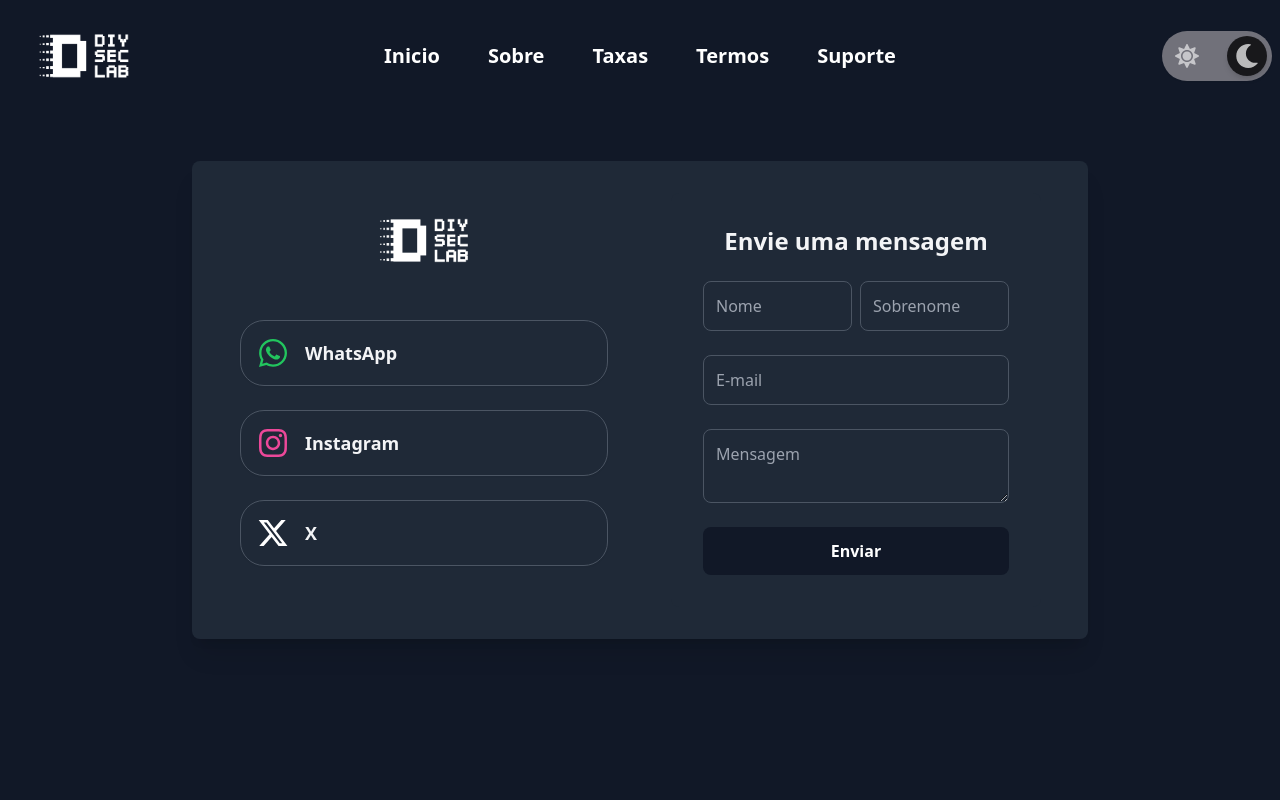
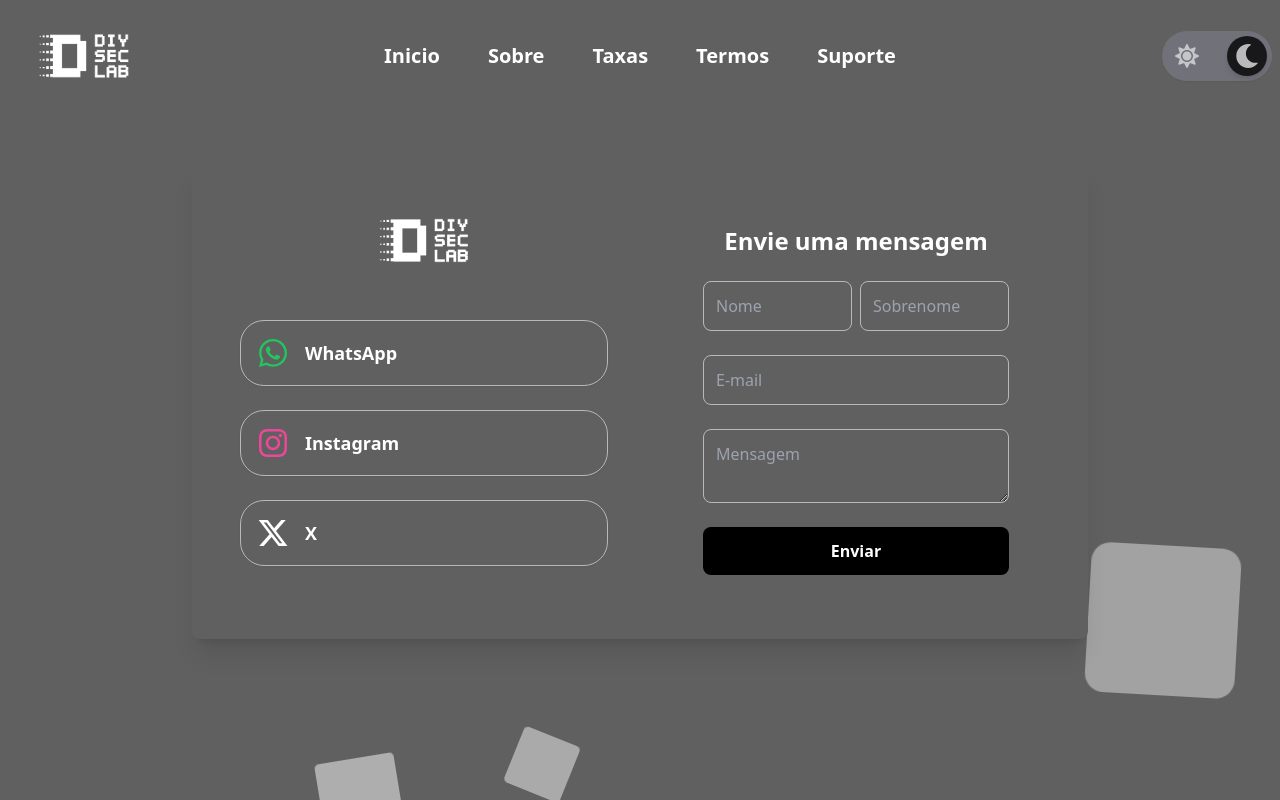
Before and after one commit to Lucasqc04/john-galt, a React (Vite) app: page /pt in a window 1280 px wide. Both pictures are taken after a click on the button "Suporte". Built offline with nearby package versions, Linux system fonts and the light colour scheme; no server answers; what @mercadopago/sdk-react would draw is missing.

Commit message:
style: color change of pages

```diff
--- a/src/view/components/BackgroundAnimatedProduct.tsx
+++ b/src/view/components/BackgroundAnimatedProduct.tsx
@@ -1,17 +1,17 @@
 export function BackgroundAnimatedProduct() {
   return (
-    <div className="fixed inset-0 -z-10 w-full h-full bg-primary-light dark:bg-primary-dark">
+    <div className="fixed inset-0 -z-10 w-full h-full bg-[#B9B8B8] dark:bg-[#606060]">
       <ul className="circles absolute top-0 left-0 w-full h-full overflow-hidden">
-        <li className="bg-[#B9B8B8] dark:bg-[#606060]"></li>
-        <li className="bg-[#B9B8B8] dark:bg-[#606060]"></li>
-        <li className="bg-[#B9B8B8] dark:bg-[#606060]"></li>
-        <li className="bg-[#B9B8B8] dark:bg-[#606060]"></li>
-        <li className="bg-[#B9B8B8] dark:bg-[#606060]"></li>
-        <li className="bg-[#B9B8B8] dark:bg-[#606060]"></li>
-        <li className="bg-[#B9B8B8] dark:bg-[#606060]"></li>
-        <li className="bg-[#B9B8B8] dark:bg-[#606060]"></li>
-        <li className="bg-[#B9B8B8] dark:bg-[#606060]"></li>
-        <li className="bg-[#B9B8B8] dark:bg-[#606060]"></li>
+        <li className="bg-[#606060] dark:bg-[#B9B8B8]"></li>
+        <li className="bg-[#606060] dark:bg-[#B9B8B8]"></li>
+        <li className="bg-[#606060] dark:bg-[#B9B8B8]"></li>
+        <li className="bg-[#606060] dark:bg-[#B9B8B8]"></li>
+        <li className="bg-[#606060] dark:bg-[#B9B8B8]"></li>
+        <li className="bg-[#606060] dark:bg-[#B9B8B8]"></li>
+        <li className="bg-[#606060] dark:bg-[#B9B8B8]"></li>
+        <li className="bg-[#606060] dark:bg-[#B9B8B8]"></li>
+        <li className="bg-[#606060] dark:bg-[#B9B8B8]"></li>
+        <li className="bg-[#606060] dark:bg-[#B9B8B8]"></li>
       </ul>
     </div>
   );
--- a/src/view/screens/BuyBitcoin/BuyBitcoin.tsx
+++ b/src/view/screens/BuyBitcoin/BuyBitcoin.tsx
@@ -122,7 +122,7 @@ export default function BuyBitcoinAndCheckout() {
                 value={brlAmount}
                 onChange={handleBrlChange}
                 placeholder="Digite o valor em BRL"
-                className="border pl-16 pr-16 py-3 rounded-3xl text-base sm:text-lg text-black dark:text-white bg-slate-100 dark:bg-slate-700 text-center w-full"
+                className="border pl-16 pr-16 py-3 rounded-3xl text-base sm:text-lg text-black dark:text-white bg-slate-100 dark:bg-[#B9B8B8] text-center w-full"
               />
               <button className="absolute right-4 top-1/2 transform -translate-y-1/2 text-white">
                 <img src={Brl} alt="BRL" className="w-6 h-6 sm:w-8 sm:h-8" />
@@ -136,7 +136,7 @@ export default function BuyBitcoinAndCheckout() {
                 value={btcAmount}
                 readOnly
                 placeholder="Valor em BTC"
-                className="border pl-16 pr-16 py-3 rounded-3xl text-base sm:text-lg text-black dark:text-white bg-slate-100 dark:bg-slate-700 text-center w-full"
+                className="border pl-16 pr-16 py-3 rounded-3xl text-base sm:text-lg text-black dark:text-white bg-slate-100 dark:bg-[#B9B8B8] text-center w-full"
               />
               <button className="absolute right-4 top-1/2 transform -translate-y-1/2 text-white">
                 <img
--- a/src/view/screens/BuyBitcoin/HeaderAlfred.tsx
+++ b/src/view/screens/BuyBitcoin/HeaderAlfred.tsx
@@ -16,7 +16,7 @@ export default function HeaderAlfred() {
     <header
       className={classNames(
         'fixed z-50 top-0 left-0 pt-0 md:p-2 flex items-center justify-between w-full max-w-[100vw] transition-all duration-300',
-        isScrolled && 'shadow-sm bg-primary-light dark:bg-primary-dark',
+        isScrolled && 'shadow-sm bg-[#B9B8B8] dark:bg-[#606060]',
       )}
     >
       <nav
--- a/src/view/screens/support.tsx
+++ b/src/view/screens/support.tsx
@@ -69,8 +69,8 @@ export function Support() {
     <>
       <BackgroundAnimatedProduct />
       <HeaderAlfred />
-      <section className="min-h-screen flex items-center justify-center bg-gray-100 dark:bg-gray-900">
-        <div className="w-full max-w-4xl bg-white dark:bg-gray-800 p-8 rounded-lg shadow-xl">
+      <section className="min-h-screen flex items-center justify-center">
+        <div className="w-full max-w-4xl bg-[#B9B8B8] dark:bg-[#606060] p-8 rounded-lg shadow-xl">
           <div className="grid grid-cols-1 md:grid-cols-12 gap-8">
             <aside className="col-span-full md:col-span-6 flex flex-col items-center">
               <img
@@ -84,10 +84,10 @@ export function Support() {
                   href="https://chat.whatsapp.com/HtFSC2xozFhLEFxaDf5Psx"
                   target="_blank"
                   rel="noopener noreferrer"
-                  className="flex items-center gap-4 p-4 bg-white dark:bg-gray-800 border border-gray-300 dark:border-gray-600 rounded-[24px] shadow-sm hover:bg-gray-200 dark:hover:bg-gray-700 transition"
+                  className="flex items-center gap-4 p-4 bg-[#B9B8B8] dark:bg-[#606060] border border-gray-300 dark:border-[#B9B8B8] rounded-[24px] shadow-sm hover:bg-gray-200 dark:hover:bg-[#B9B8B8] transition"
                 >
                   <FaWhatsapp size={32} className="text-green-500" />
-                  <span className="font-semibold text-lg text-gray-900 dark:text-gray-100">
+                  <span className="font-semibold text-lg text-[#606060] dark:text-white ">
                     WhatsApp
                   </span>
                 </a>
@@ -95,10 +95,10 @@ export function Support() {
                   href="https://www.instagram.com/diyseclab.io/"
                   target="_blank"
                   rel="noopener noreferrer"
-                  className="flex items-center gap-4 p-4 bg-white dark:bg-gray-800 border border-gray-300 dark:border-gray-600 rounded-[24px] shadow-sm hover:bg-gray-200 dark:hover:bg-gray-700 transition"
+                  className="flex items-center gap-4 p-4 bg-[#B9B8B8] dark:bg-[#606060] border border-gray-300 dark:border-[#B9B8B8] rounded-[24px] shadow-sm hover:bg-gray-200 dark:hover:bg-[#B9B8B8] transition"
                 >
                   <FaInstagram size={32} className="text-pink-500" />
-                  <span className="font-semibold text-lg text-gray-900 dark:text-gray-100">
+                  <span className="font-semibold text-lg text-[#606060] dark:text-white">
                     Instagram
                   </span>
                 </a>
@@ -106,13 +106,13 @@ export function Support() {
                   href="https://x.com/diyseclab"
                   target="_blank"
                   rel="noopener noreferrer"
-                  className="flex items-center gap-4 p-4 bg-white dark:bg-gray-800 border border-gray-300 dark:border-gray-600 rounded-[24px] shadow-sm hover:bg-gray-200 dark:hover:bg-gray-700 transition"
+                  className="flex items-center gap-4 p-4 bg-[#B9B8B8] dark:bg-[#606060] border border-gray-300 dark:border-[#B9B8B8] rounded-[24px] shadow-sm hover:bg-gray-200 dark:hover:bg-[#B9B8B8] transition"
                 >
                   <FaXTwitter
                     size={32}
                     className="text-black dark:text-white"
                   />
-                  <span className="font-semibold text-lg text-gray-900 dark:text-gray-100">
+                  <span className="font-semibold text-lg text-[#606060] dark:text-white">
                     X
                   </span>
                 </a>
@@ -122,9 +122,9 @@ export function Support() {
             <article className="col-span-full md:col-span-6 flex items-center justify-center">
               <form
                 onSubmit={handleSubmit}
-                className="w-full max-w-[370px] bg-white dark:bg-gray-800 p-8 rounded-lg flex flex-col gap-y-6"
+                className="w-full max-w-[370px] bg-[#B9B8B8] dark:bg-[#606060] p-8 rounded-lg flex flex-col gap-y-6"
               >
-                <h3 className="font-bold text-lg md:text-2xl text-center text-gray-900 dark:text-gray-100">
+                <h3 className="font-bold text-lg md:text-2xl text-center text-[#606060] dark:text-white">
                   {t('support.sendMessage')}
                 </h3>
 
@@ -146,14 +146,14 @@ export function Support() {
                     name="firstName"
                     placeholder={t('support.firstName')}
                     required
-                    className="p-3 border border-gray-300 dark:border-gray-600 rounded-lg focus:outline-none bg-gray-100 dark:bg-gray-800 text-gray-900 dark:text-gray-100"
+                    className="p-3 border border-gray-300 dark:border-[#B9B8B8] rounded-lg focus:outline-none bg-[#B9B8B8] dark:bg-[#606060] text-[#606060] dark:text-white"
                   />
                   <input
                     type="text"
                     name="lastName"
                     placeholder={t('support.lastName')}
                     required
-                    className="p-3 border border-gray-300 dark:border-gray-600 rounded-lg focus:outline-none bg-gray-100 dark:bg-gray-800 text-gray-900 dark:text-gray-100"
+                    className="p-3 border border-gray-300 dark:border-[#B9B8B8] rounded-lg focus:outline-none bg-[#B9B8B8] dark:bg-[#606060] text-[#606060] dark:text-white"
                   />
                 </div>
                 <input
@@ -161,18 +161,18 @@ export function Support() {
                   name="email"
                   placeholder={t('support.email')}
                   required
-                  className="p-3 border border-gray-300 dark:border-gray-600 rounded-lg focus:outline-none bg-gray-100 dark:bg-gray-800 text-gray-900 dark:text-gray-100"
+                  className="p-3 border border-gray-300 dark:border-[#B9B8B8] rounded-lg focus:outline-none bg-[#B9B8B8] dark:bg-[#606060] text-[#606060] dark:text-white"
                 />
                 <textarea
                   name="message"
                   placeholder={t('support.message')}
                   required
-                  className="p-3 border border-gray-300 dark:border-gray-600 rounded-lg focus:outline-none bg-gray-100 dark:bg-gray-800 text-gray-900 dark:text-gray-100"
+                  className="p-3 border border-gray-300 dark:border-[#B9B8B8] rounded-lg focus:outline-none bg-[#B9B8B8] dark:bg-[#606060] text-[#606060] dark:text-white"
                 ></textarea>
 
                 <button
                   type="submit"
-                  className="w-full py-3 rounded-lg font-bold transition bg-black hover:bg-gray-800 text-white dark:bg-gray-900 dark:hover:bg-[#003566] flex items-center justify-center"
+                  className="w-full py-3 rounded-lg font-bold transition bg-black hover:bg-[#606060] text-white dark:bg-[#] dark:hover:bg-[#B9B8B8] flex items-center justify-center"
                   disabled={isLoading}
                 >
                   {isLoading ? (
--- a/tailwind.config.js
+++ b/tailwind.config.js
@@ -5,13 +5,13 @@ export default {
   theme: {
     extend: {
       backgroundColor: {
-        'primary-light': '#ffffff',
-        'primary-dark': '#1a202c',
+        'primary-light': '#B9B8B8',
+        'primary-dark': '#606060',
       },
       colors: {
         'text-primary-light': '#000000',
         'text-primary-dark': '#ffffff',
-        'orange-primary': '#F6911D',
+        'orange-primary': '#F39200',
         success: '#28A745',
       },
     },
```
Also changed, not shown: src/view/screens/BuyBitcoin/BuyCheckout.tsx (+6 -6 lines), public/Alfred.png (added).
